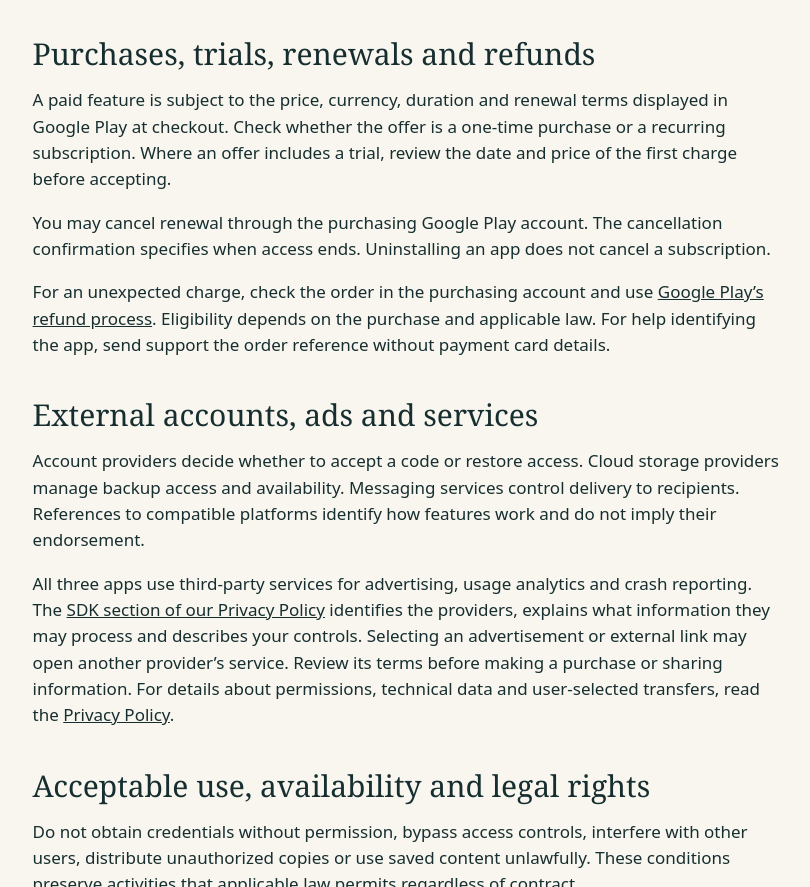
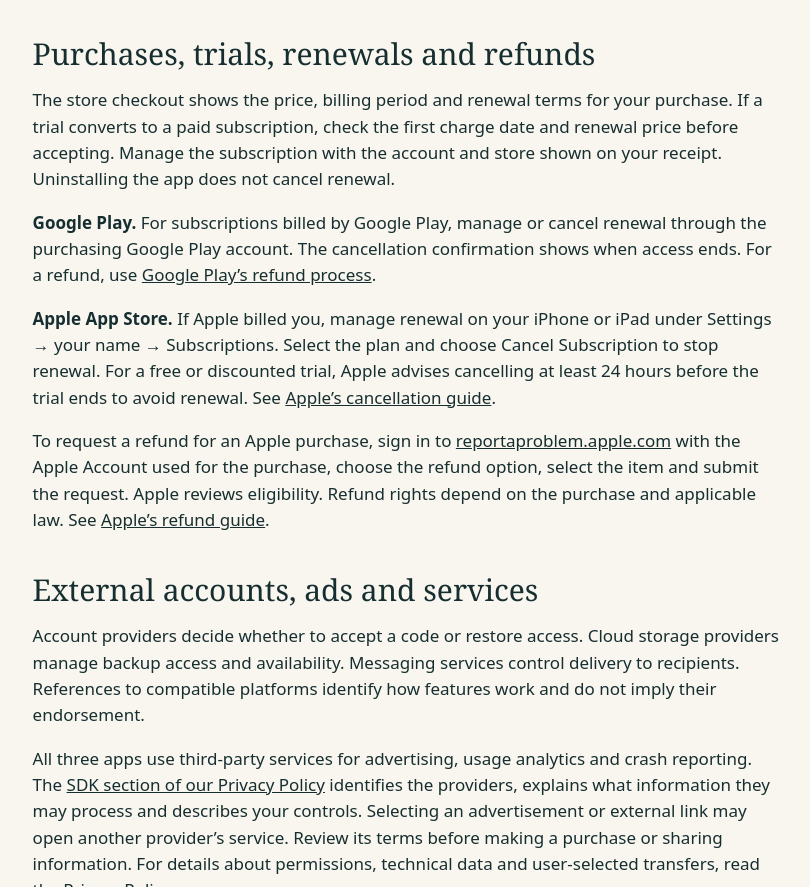
Before and after one commit to ArtemisApps/longrise, a plain HTML site: page tos/index.html in a window 1280 px wide. Shown: the part 1416-2303 px from the top of the page, without its empty margins (232-1042 px from the left). Drawn offline with Linux system fonts and the light colour scheme.

Commit message:
Cover Apple-billed trials, subscription cancellation and refunds

```diff
--- a/tos/index.html
+++ b/tos/index.html
@@ -17,9 +17,10 @@
 <section id="recovery"><h2>Recover Deleted Messages App</h2>
 <p>You must have authority to access and retain the notifications and media processed on your device. Obtain any permission required before sharing another person’s communications or status. Recovery depends on the availability of a local copy. You may not use the app for unauthorized monitoring.</p></section>
 <section id="billing"><h2>Purchases, trials, renewals and refunds</h2>
-<p>A paid feature is subject to the price, currency, duration and renewal terms displayed in Google Play at checkout. Check whether the offer is a one-time purchase or a recurring subscription. Where an offer includes a trial, review the date and price of the first charge before accepting.</p>
-<p>You may cancel renewal through the purchasing Google Play account. The cancellation confirmation specifies when access ends. Uninstalling an app does not cancel a subscription.</p>
-<p>For an unexpected charge, check the order in the purchasing account and use <a href="https://support.google.com/googleplay/answer/2479637">Google Play’s refund process</a>. Eligibility depends on the purchase and applicable law. For help identifying the app, send support the order reference without payment card details.</p></section>
+<p>The store checkout shows the price, billing period and renewal terms for your purchase. If a trial converts to a paid subscription, check the first charge date and renewal price before accepting. Manage the subscription with the account and store shown on your receipt. Uninstalling the app does not cancel renewal.</p>
+<p><strong>Google Play.</strong> For subscriptions billed by Google Play, manage or cancel renewal through the purchasing Google Play account. The cancellation confirmation shows when access ends. For a refund, use <a href="https://support.google.com/googleplay/answer/2479637">Google Play’s refund process</a>.</p>
+<p><strong>Apple App Store.</strong> If Apple billed you, manage renewal on your iPhone or iPad under Settings → your name → Subscriptions. Select the plan and choose Cancel Subscription to stop renewal. For a free or discounted trial, Apple advises cancelling at least 24 hours before the trial ends to avoid renewal. See <a href="https://support.apple.com/en-us/118428">Apple’s cancellation guide</a>.</p>
+<p>To request a refund for an Apple purchase, sign in to <a href="https://reportaproblem.apple.com/">reportaproblem.apple.com</a> with the Apple Account used for the purchase, choose the refund option, select the item and submit the request. Apple reviews eligibility. Refund rights depend on the purchase and applicable law. See <a href="https://support.apple.com/en-us/118223">Apple’s refund guide</a>.</p></section>
 <section id="external"><h2>External accounts, ads and services</h2>
 <p>Account providers decide whether to accept a code or restore access. Cloud storage providers manage backup access and availability. Messaging services control delivery to recipients. References to compatible platforms identify how features work and do not imply their endorsement.</p>
 <p>All three apps use third-party services for advertising, usage analytics and crash reporting. The <a href="../privacy/#providers">SDK section of our Privacy Policy</a> identifies the providers, explains what information they may process and describes your controls. Selecting an advertisement or external link may open another provider’s service. Review its terms before making a purchase or sharing information. For details about permissions, technical data and user-selected transfers, read the <a href="../privacy/">Privacy Policy</a>.</p></section>
```
